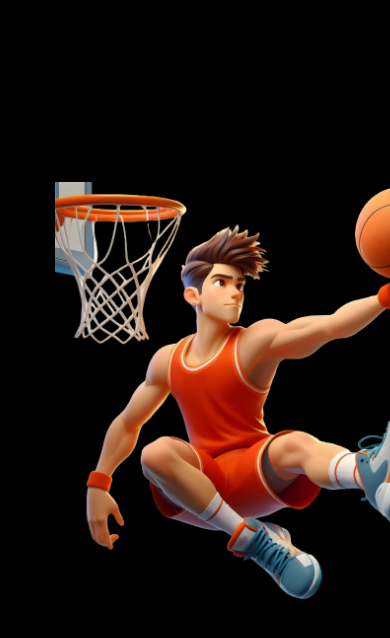
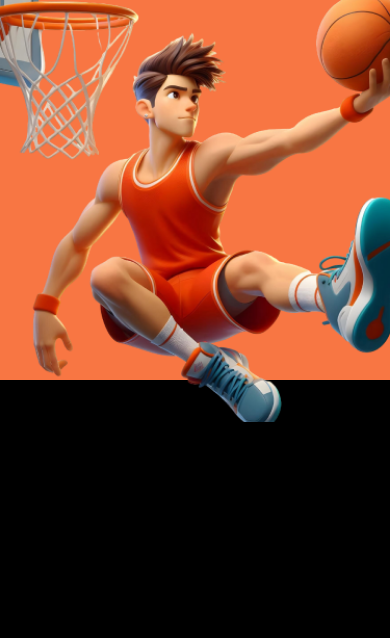
Before and after one commit to TalJa1/HoopHeal, a React Native app: screen /Onboarding in a window 390 px wide. Shown: the top 638 px of the page. Built offline with nearby package versions, Linux system fonts and the light colour scheme.

Commit message:
Enhance OnboardingComponent layout with image container and adjust styles for better presentation

```diff
--- a/components/onboarding/OnboardingComponent.tsx
+++ b/components/onboarding/OnboardingComponent.tsx
@@ -1,8 +1,8 @@
-import {Image, StyleSheet, Text} from 'react-native';
+import {Image, StyleSheet, Text, View} from 'react-native';
 import React from 'react';
 import {SafeAreaView} from 'react-native-safe-area-context';
 import {OnboardingComponentProps} from '../../services/typeProps';
-import { vh, vw } from '../../services/styleProps';
+import {vh, vw} from '../../services/styleProps';
 
 const OnboardingComponent: React.FC<OnboardingComponentProps> = ({
   description,
@@ -11,7 +11,9 @@ const OnboardingComponent: React.FC<OnboardingComponentProps> = ({
 }) => {
   return (
     <SafeAreaView style={styles.container}>
-      <Image source={img} style={styles.image} />
+      <View style={styles.topImgView}>
+        <Image source={img} style={styles.image} />
+      </View>
       <Text style={styles.title}>{title}</Text>
       <Text style={styles.description}>{description}</Text>
     </SafeAreaView>
@@ -22,14 +24,17 @@ export default OnboardingComponent;
 
 const styles = StyleSheet.create({
   container: {
-    flex: 1,
-    justifyContent: 'center',
-    alignItems: 'center',
+    justifyContent: 'flex-start',
+  },
+  topImgView: {
+    backgroundColor: '#F87643',
+    height: vh(45),
+    width: vw(100),
   },
   image: {
+    position: 'absolute',
     width: vw(100),
     height: vh(50),
-    resizeMode: 'contain',
   },
   title: {
     fontSize: 24,
--- a/views/onboarding/Onboarding.tsx
+++ b/views/onboarding/Onboarding.tsx
@@ -1,4 +1,4 @@
-import {ScrollView, StyleSheet} from 'react-native';
+import {ScrollView, StatusBar, StyleSheet} from 'react-native';
 import React from 'react';
 import {containerStyle} from '../../services/styleProps';
 import {SafeAreaView} from 'react-native-safe-area-context';
@@ -8,6 +8,7 @@ import OnboardingComponent from '../../components/onboarding/OnboardingComponent
 const Onboarding = () => {
   return (
     <SafeAreaView style={styles.container}>
+      <StatusBar barStyle="dark-content" backgroundColor={'#F87643'} />
       <ScrollView
         horizontal
         pagingEnabled
```
